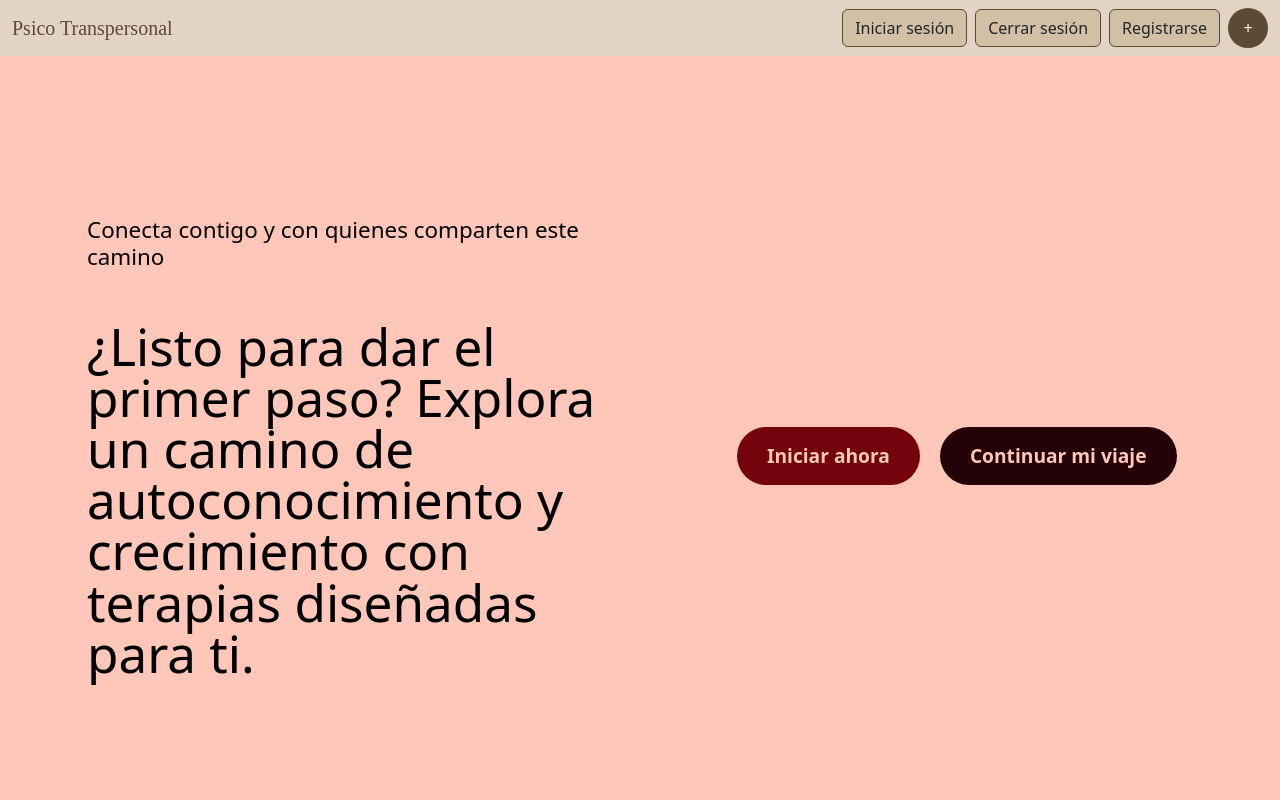
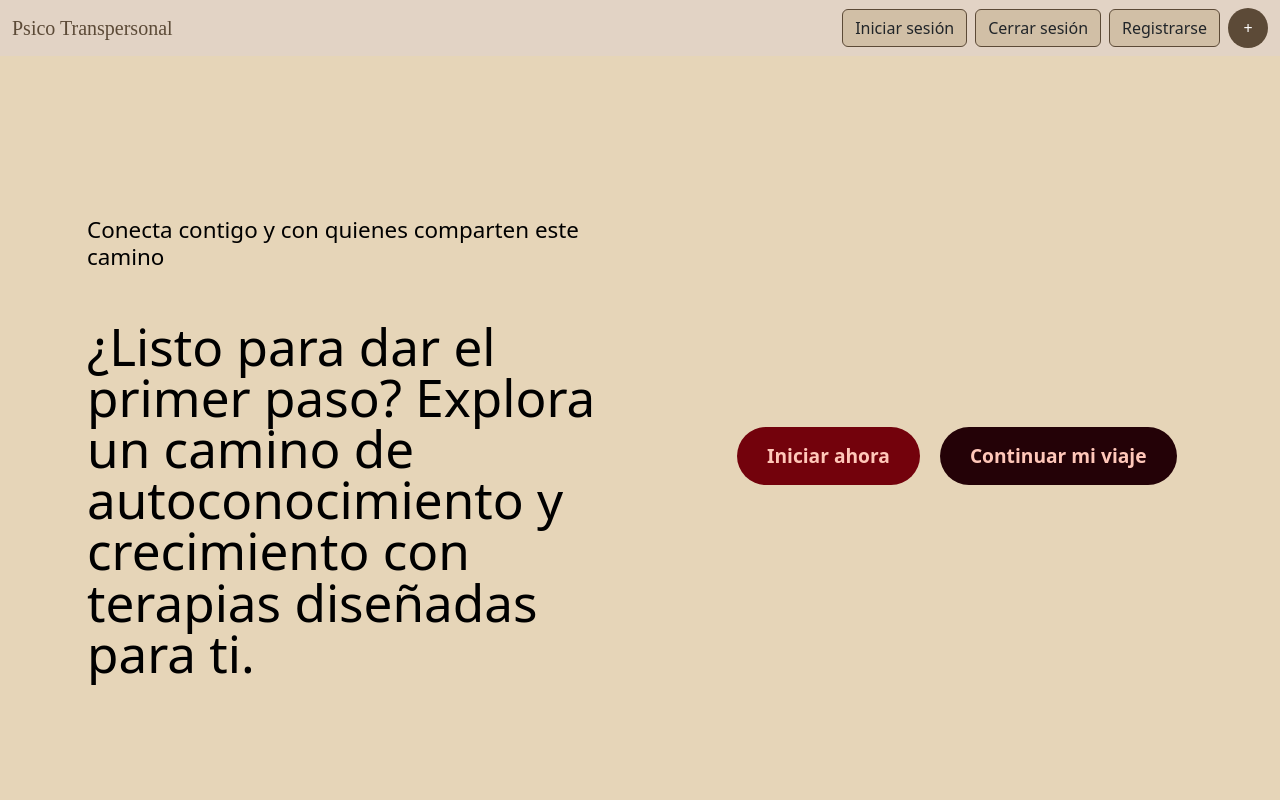
Before and after one commit to EsneiderCdD/4Geeks, a React (Vite) app: page / in a window 1280 px wide. Shown: the top 800 px of the page. Built offline with nearby package versions, Linux system fonts and the light colour scheme.

Commit message:
cambio de color componente loginregistro

```diff
--- a/src/components/LoginRegister.jsx
+++ b/src/components/LoginRegister.jsx
@@ -20,7 +20,7 @@ const LoginRegister = () => {
       style={{
         width: "100%",
         minHeight: "100vh",
-        backgroundColor: "#FFC7B9",
+        backgroundColor: "#E6D5B8",
         display: "flex",
         alignItems: "center",
         justifyContent: "space-between",
```
